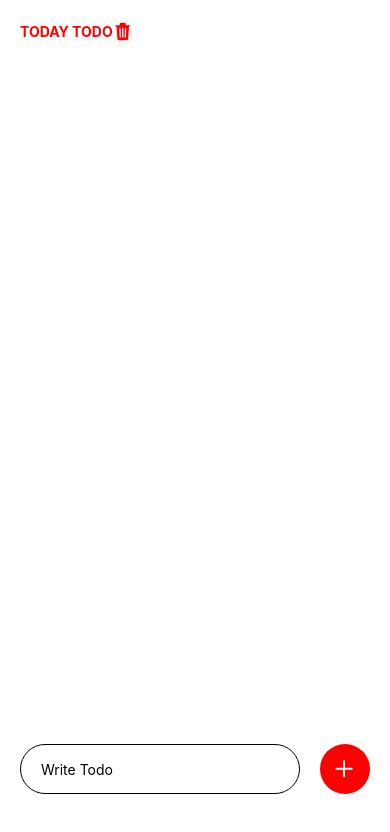
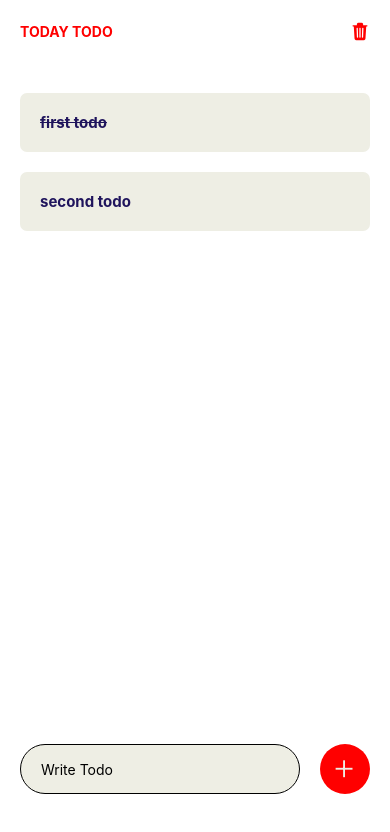
Before and after one commit to python-benedict/Todo-app-with-react-native, a React Native app: screen / in a window 390 px wide. Shown: the top 832 px of the page. Built offline with nearby package versions, Linux system fonts and the light colour scheme.

Commit message:
created the listItem functionality

```diff
--- a/App.js
+++ b/App.js
@@ -5,18 +5,29 @@ const COLOR = {primary: '#1f145c', while: '#fff'}
 
 
 export default function App() {
-  const [todos, setTodos] = React.useState([{id:1, task:'first', completed:true},
-  {id:2, task:'second', completed:true}
+  const [todos, setTodos] = React.useState([{id:1, task:'first todo', completed:true},
+  {id:2, task:'second todo', completed:false}
 ])
+
+const ListItem = ({todo}) =>{
+  return <View style={styles.listItems}>
+    <View>
+      <Text style={{fontWeight:'bold',textDecorationLine: todo?.completed? 'line-through':'none',           fontSize:15, color:COLOR.primary,}}>{todo?.task}</Text>
+    </View>
+  </View>
+}
   return (
     <SafeAreaView style={styles.container}>
       <View style={styles.header}>
           <Text style={{fontWeight:'bold', color:'red'}}>TODAY TODO</Text>
           <Ionicons name='trash' style={styles.trashIcon} />
-          <FlatList
+      </View>
+      <FlatList
+          showsVerticalScrollIndicator={false}
+          contentContainerStyle={{padding:20, paddingBottom:100}}
           data={todos}
-          />
-      </View>
+          renderItem={({item}) => <ListItem todo={item} />}
+      />
       <View style={styles.footer}>
         <View style={styles.inputContainer}>
           <TextInput placeholder='Write Todo'/>
@@ -50,20 +61,20 @@ const styles = StyleSheet.create({
   },
   addIcon:{
     fontSize:30,
-    color:'white',
+    color:'#eeeee4',
     fontWeight: 'bold'
   },
   footer:{
     position: 'absolute',
     bottom: 0,
-    color: 'white',
+    color: '#eeeee4',
     width: '100%',
     flexDirection: 'row',
     alignItems: 'center',
     paddingHorizontal: 20,
   },
   inputContainer:{
-    backgroundColor: 'white',
+    backgroundColor: '#eeeee4',
     elevation: 40,
     flex:1,
     height:50,
@@ -82,5 +93,13 @@ const styles = StyleSheet.create({
     justifyContent: 'center',
     alignItems: 'center',
     borderRadius: 50,
+  },
+  listItems:{
+    padding:20,
+    backgroundColor: '#eeeee4',
+    flexDirection: 'row',
+    elevation: 12,
+    borderRadius:7,
+    marginVertical: 10,
   }
 });
```
